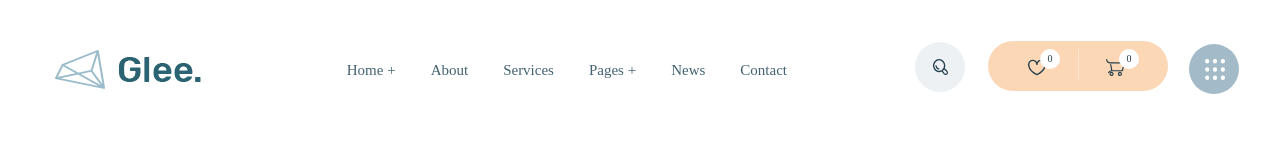
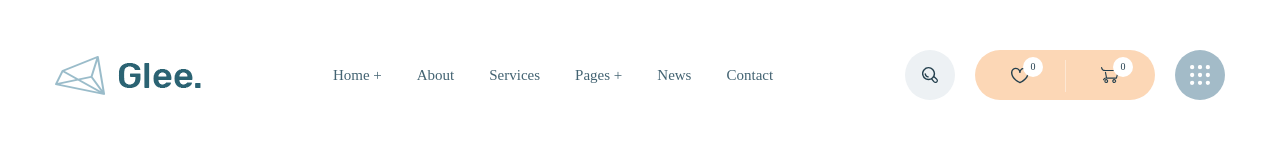
Before and after one commit to nikolaos-franklin/Glee, a website: page app/index.html in a window 1280 px wide. Drawn offline with nearby package versions, Linux system fonts and the light colour scheme; files that its build step writes are made by us from their sources; files whose address does not match are found by name.

Commit message:
impoved the code in the menu

```diff
--- a/app/index.html
+++ b/app/index.html
@@ -38,20 +38,20 @@
          </ul>
        </nav>
        <div class="user-nav">
-         <a class="user-nav__link user-nav__link-search" href="#">
+         <button class="user-nav__btn user-nav__btn-search" type="button">
            <img class="user-nav__img" src="images/icons/search.svg" alt="search button">
-        </a>
-         <a class="user-nav__link user-nav__link-heart" href="#">
+        </button>
+         <button class="user-nav__btn user-nav__btn-heart" type="button">
            <img class="user-nav__img" src="images/icons/heart.svg" alt="heart button">
            <span class="user-nav__num">0</span>
-        </a>
-         <a class="user-nav__link user-nav__link-cart" href="#">
+        </button>
+         <button class="user-nav__btn user-nav__btn-cart" type="button">
            <img class="user-nav__img" src="images/icons/cart.svg" alt="cart button">
            <span class="user-nav__num">0</span>
-        </a>
-         <a class="user-nav__link user-nav__link-menu" href="#">
+        </button>
+         <button class="user-nav__btn user-nav__btn-menu" type="button">
            <img class="user-nav__img" src="images/icons/menu-btn.svg" alt="menu button">
-        </a>
+        </button>
        </div>
 
      </div>
--- a/app/scss/style.scss
+++ b/app/scss/style.scss
@@ -29,73 +29,71 @@
 
 .user-nav {
   display: flex;
-  &__link {
+  &__btn {
     position: relative;
+    border: none;
+    background-color: transparent;
+    cursor: pointer;
+    height: 50px;
+    align-items: center;
+    justify-content: center;
   }
-  &__link-search,
-  .user-nav__link-cart {
-    margin-right: 80px;
+  &__btn-search,
+  &__btn-menu {
+    width: 50px;
+    border-radius: 50%;
+    display: flex;
+    align-items: center;
   }
-  &__link-heart {
-    margin-right: 60px;
-   }
+  &__btn-search {
+    background-color: #edf1f4;
+    margin-right: 20px;
+  }
+  &__btn-menu {
+    background-color: #a3bbc8;
+  }
+  &__btn-heart,
+  &__btn-cart {
+    width: 90px;
+    height: 50px;
+    display: flex;
+    align-items: center;
+    background-color: #fcd7b6;
+  }
+  &__btn-cart {
+    margin-right: 20px;
+    border-radius: 0 50px 50px 0;
+  }
+  &__btn-heart {
+    border-radius: 50px 0 0 50px;
+  }
   &__num {
     position: absolute;
     width: 20px;
     height: 20px;
     border-radius: 50%;
     background-color: #fff;
-    top: -10px;
-    right: -14px;
+    top: 7px;
+    right: 22px;
     font-size: 10px;
     color: #243f4d;
     text-align: center;
     line-height: 20px;
     @extend %dmsans-400;
   }
-  &__link-search::before {
-    content: '';
-    width: 50px;
-    height: 50px;
-    border-radius: 50%;
-    background: #edf1f4;
-    position: absolute;
-    z-index: -1;
-    right: -17px;
-    bottom: -12px;
-  }
-  &__link-heart::before {
-    content: "";
-    height: 50px;
-    width: 180px;
-    border-radius: 25px;
-    position: absolute;
-    background: #fcd7b6;
-    z-index: -1;
-    left: -40px;
-    top: -18px;
-  }
-  &__link-heart::after {
+
+  &__btn-heart::after {
     content: '';
     width: 1px;
     height: 32px;
     background-color: #fde7d3;
-    top: -10px;
-    left: 50px;
+    top: 10px;
+    left: 90px;
     z-index: 2;
     position: absolute;
+    cursor: default;
   }
-   &__link-menu::before {
-     content: '';
-     width: 50px;
-     height: 50px;
-     border-radius: 50%;
-     background: #a3bbc8;
-     position: absolute;
-     z-index: -1;
-     right: -14px;
-     top: -15px;
-   }
+
 }
 
 
```
